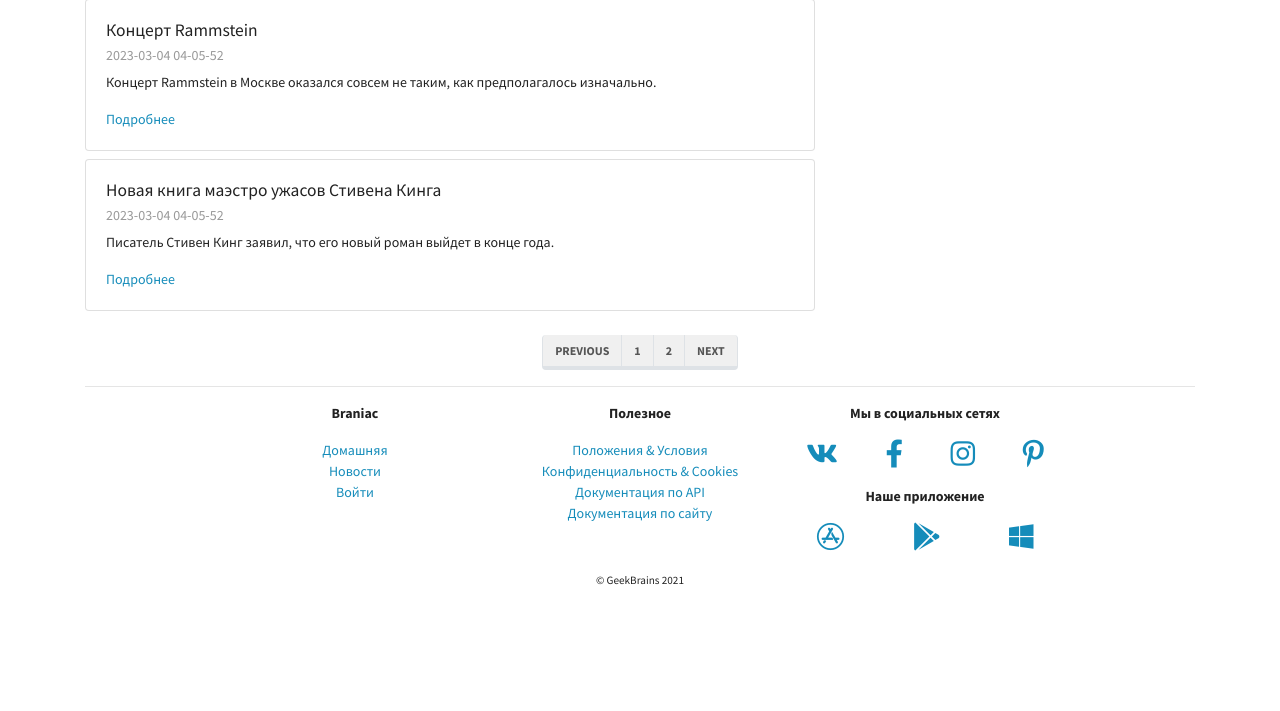
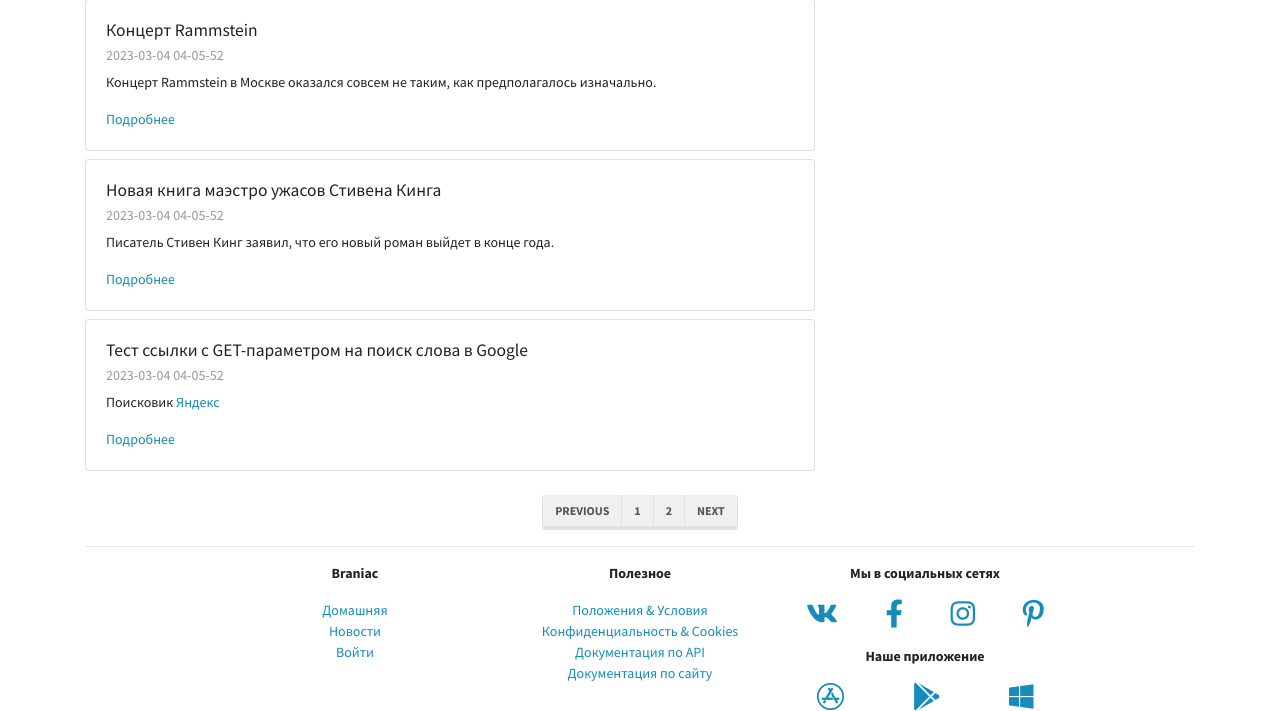
Before and after one commit to MonsieurMerde/BraniacLMS, a Django app: page /mainapp/news/ in a window 1280 px wide. Shown: the part 1288-1999 px from the top of the page. Before the commit the page ends 1873 px from the top, so only its background shows below. Run offline with Django 3.2, Linux system fonts and the light colour scheme; some libraries are stand-ins or nearby versions.

Commit message:
lesson_03: GET param and redirect to search engine

```diff
--- a/mainapp/templates/mainapp/news.html
+++ b/mainapp/templates/mainapp/news.html
@@ -49,6 +49,15 @@
           </div>
         {% endfor %}
 
+        <div class="card my-2">
+          <div class="card-body">
+            <h5 class="card-title">Тест ссылки с GET-параметром на поиск слова в Google</h5>
+            <h6 class="card-subtitle mb-2 text-muted">{{ datetime_obj|date:"Y-m-d h-i-s" }}</h6>
+            <p class="card-text">Поисковик <a href="{% url 'mainapp:search_google' %}?q=yandex">Яндекс</a></p>
+            <a href="#" class="card-link">Подробнее</a>
+          </div>
+        </div>
+
       </div>
 
       <div class="col-lg-4">
--- a/mainapp/urls.py
+++ b/mainapp/urls.py
@@ -13,4 +13,5 @@ urlpatterns = [
     path("contacts/", views.ContactsPageView.as_view(), name="contacts"),
     path("doc_site/", views.DocSitePageView.as_view(), name="doc_site"),
     path("login/", views.LoginPageView.as_view(), name="login"),
+    path("search/", views.search_redirect_google, name="search_google"),
 ]
--- a/mainapp/views.py
+++ b/mainapp/views.py
@@ -2,6 +2,7 @@ import json
 import os
 from datetime import datetime
 
+from django.http import HttpResponseRedirect
 from django.views.generic import TemplateView
 
 from config import settings
@@ -25,7 +26,6 @@ class NewsPageView(TemplateView):
 
         with open(os.path.join(settings.BASE_DIR, f"{settings.STATIC_URL[1:]}news_dict.json")) as file_with_news_dict:
             context["news_dict"] = json.load(file_with_news_dict)
-
         with open(os.path.join(settings.BASE_DIR, f"{settings.STATIC_URL[1:]}news_list.json")) as file_with_news_list:
             context["news_list"] = json.load(file_with_news_list)
 
@@ -53,3 +53,7 @@ class DocSitePageView(TemplateView):
 
 class LoginPageView(TemplateView):
     template_name = "mainapp/login.html"
+
+
+def search_redirect_google(request):
+    return HttpResponseRedirect(f'https://www.google.com/search?q={request.GET["q"]}')
```
